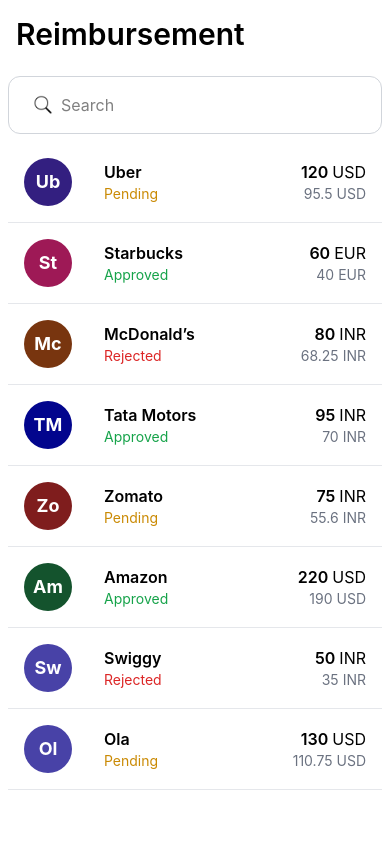
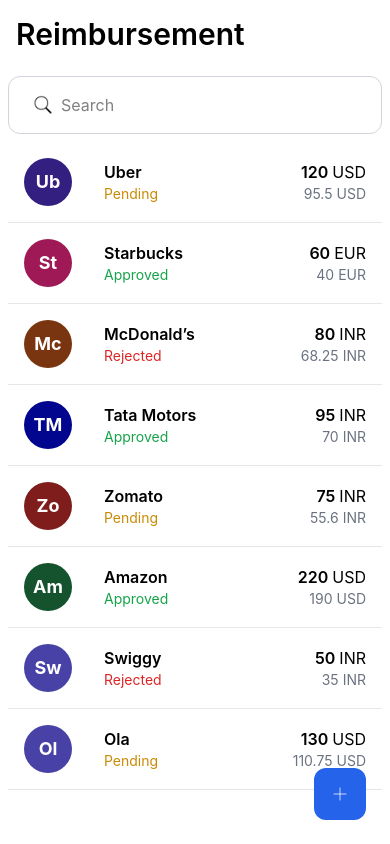
Before and after one commit to ramit2201/react-native, a React Native app: screen / in a window 390 px wide. Built offline with nearby package versions, Linux system fonts and the light colour scheme.

Commit message:
added floating button

```diff
--- /dev/null
+++ b/src/components/FloatingAddButton.tsx
@@ -0,0 +1,17 @@
+import {  TouchableOpacity , Image } from 'react-native';
+import plusIcon from '../assets/images/plus.png';
+
+export const FloatingAddButton = ({ onPress }: { onPress: () => void }) => {
+  return (
+    <TouchableOpacity
+      onPress={onPress}
+      className="absolute bottom-6 right-6 bg-blue-600 rounded-xl p-4 "
+      style={{ elevation: 5 }} // Android shadow
+    >
+      <Image
+        source={plusIcon}
+        style={{ width: 20, height: 20 }}
+      />
+    </TouchableOpacity>
+  );
+};
--- a/src/screens/ReimbursementsListScreen.tsx
+++ b/src/screens/ReimbursementsListScreen.tsx
@@ -3,6 +3,7 @@
 import { reimbursements } from '../data/reimbursements';
 import { CustomSearchBar } from '../components/CustomSearchBar';
 import { useState, useEffect } from 'react';
+import { FloatingAddButton } from '../components/FloatingAddButton';
 
 export const ReimbursementsListScreen = () => {
   const [searchQuery, setSearchQuery] = useState('');
@@ -50,6 +51,7 @@
           )}
         />
       )}
+      <FloatingAddButton />
     </View>
   );
 };
```
Also changed, not shown: src/components/CustomSearchBar.tsx (+3 -7 lines), src/assets/images/plus.png (added), src/assets/images/search.svg (deleted).
